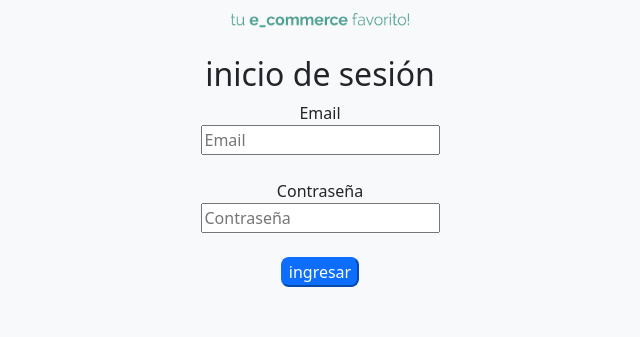
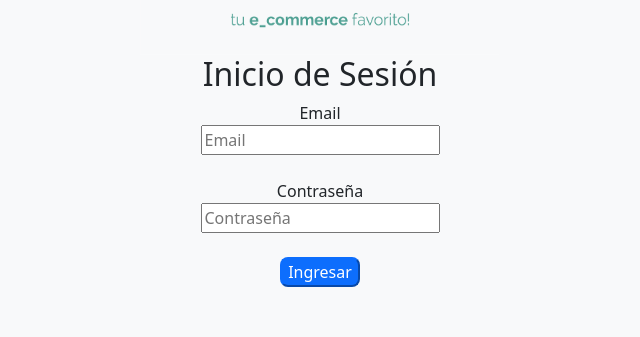
Before and after one commit to Kevin4555/Kevin4555.github.io, a plain HTML site: page index.html in a window 1280 px wide. Shown: the part 143-480 px from the top of the page, 320-960 px from the left. Drawn offline with Linux system fonts and the light colour scheme.

Commit message:
Mayusculas

```diff
--- a/index.html
+++ b/index.html
@@ -20,12 +20,12 @@
   <main class="mt-5">
       <div id="logindiv">
       <img src="img\login.png" alt="login"  height="150">
-                <h2>inicio de sesión</h2>
+                <h2>Inicio de Sesión</h2>
                 <label for="maillogin">Email</label>
                 <input type="email" name="mail" id="maillogin" placeholder="Email"><br>
                 <label for="passwordlogin">Contraseña</label>
                 <input type="password" name="contra" id="passwordlogin" placeholder="Contraseña"><br>
-                <button type="button" id="buttonlogin">ingresar</button>
+                <button type="button" id="buttonlogin">Ingresar</button>
       </div>
   </main>
   <footer class="text-muted">
```
